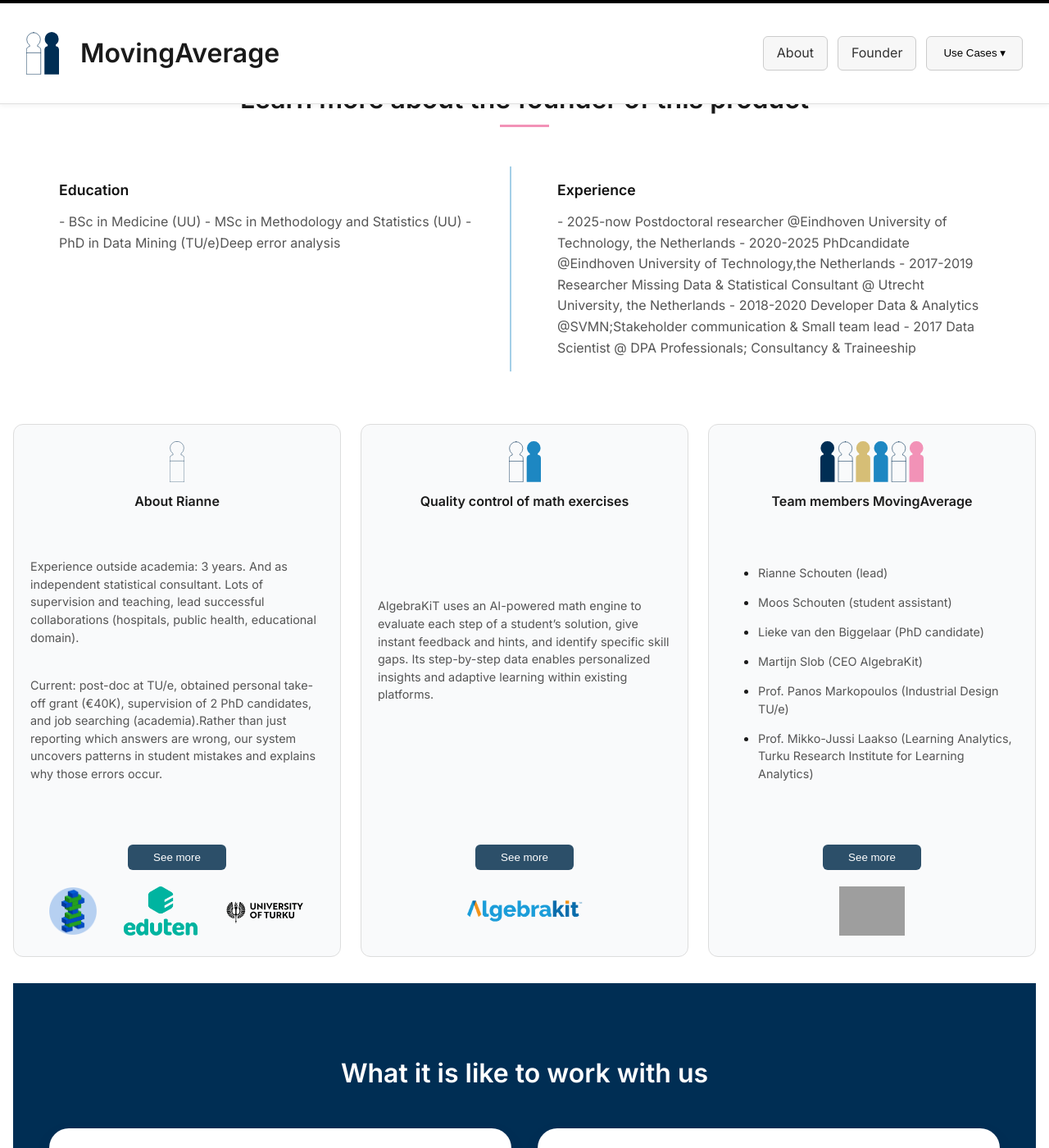
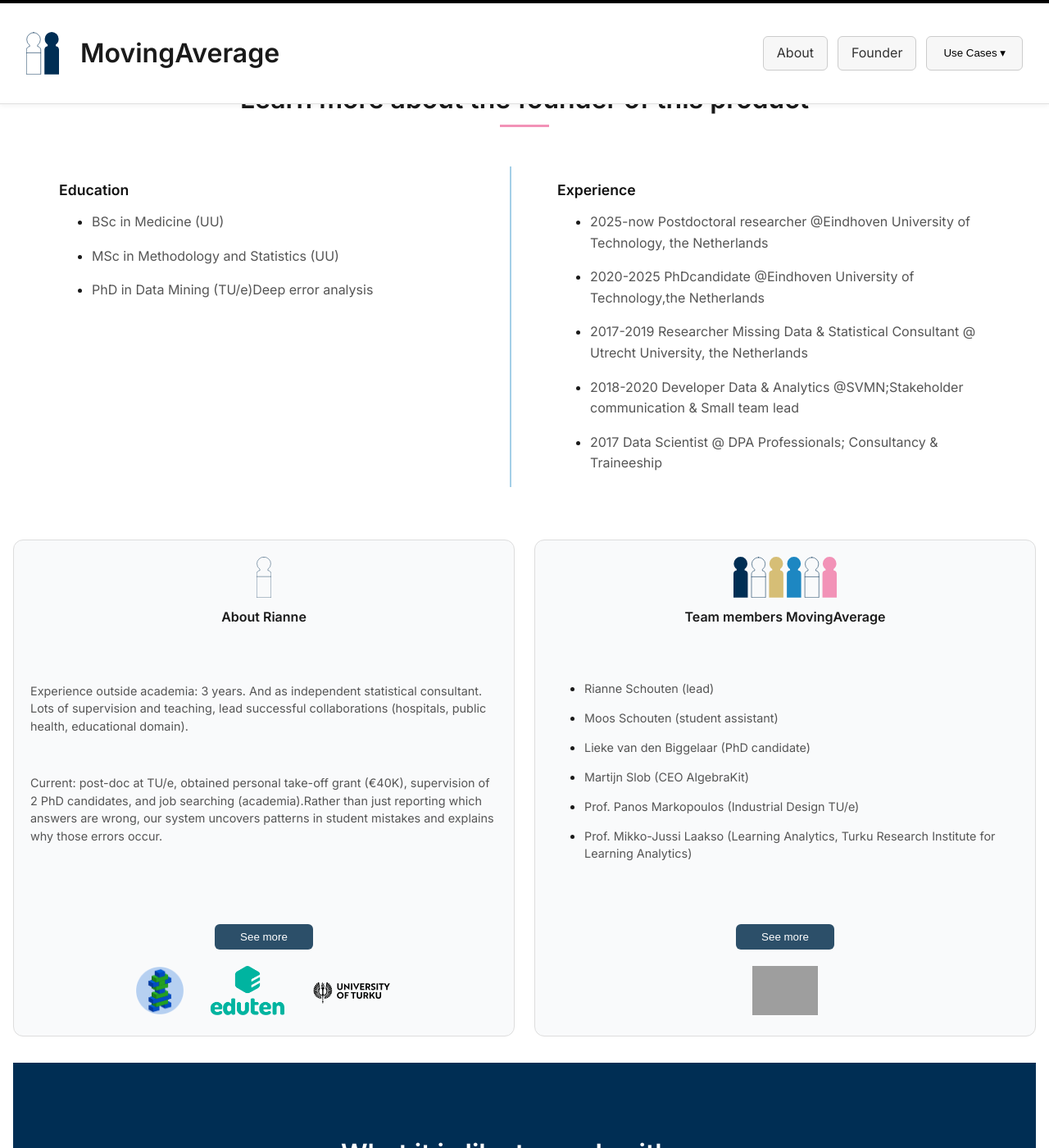
Before and after one commit to moving-average/moving-average.github.io, a Jekyll site: the page built from founder.markdown, in a window 1280 px wide and 1400 px high, scrolled down 621 px. Shown: the whole window at 82% size. Built offline with Jekyll 4.4.1, drawn with Linux system fonts in a browser that asks for light colours; grey boxes are pictures that could not be loaded.

Commit message:
update website

```diff
--- a/_layouts/home.html
+++ b/_layouts/home.html
@@ -52,7 +52,7 @@
         {% for block in page.info_blocks %}
         <div class="info-block">
           <h3>{{ block.title }}</h3>
-          <p>{{ block.text }}</p>
+          <p>{{ block.text | markdownify}}</p>
         </div>
         {% endfor %}
       </div>
--- a/founder.markdown
+++ b/founder.markdown
@@ -48,11 +48,6 @@ cards:
 
       Current: post-doc at TU/e, obtained personal take-off grant (€40K), supervision of 2 PhD candidates, and job searching (academia).Rather than just reporting which answers are wrong, our system uncovers patterns in student mistakes and explains why those errors occur.
     link: /usecase1
-  - title: Quality control of math exercises
-    image: /assets/img/witblauw.svg
-    extra_image_center: /assets/img/logo_algebrakit.png
-    text: AlgebraKiT uses an AI-powered math engine to evaluate each step of a student’s solution, give instant feedback and hints, and identify specific skill gaps. Its step-by-step data enables personalized insights and adaptive learning within existing platforms.
-    link: /"https://rianneschouten.github.io/pdfs/ResumeRianneSchouten.pdf"
   - title: Team members MovingAverage
     image: /assets/img/logo.svg
     extra_image_center: /assets/img/logo_eindhoven.png
```
